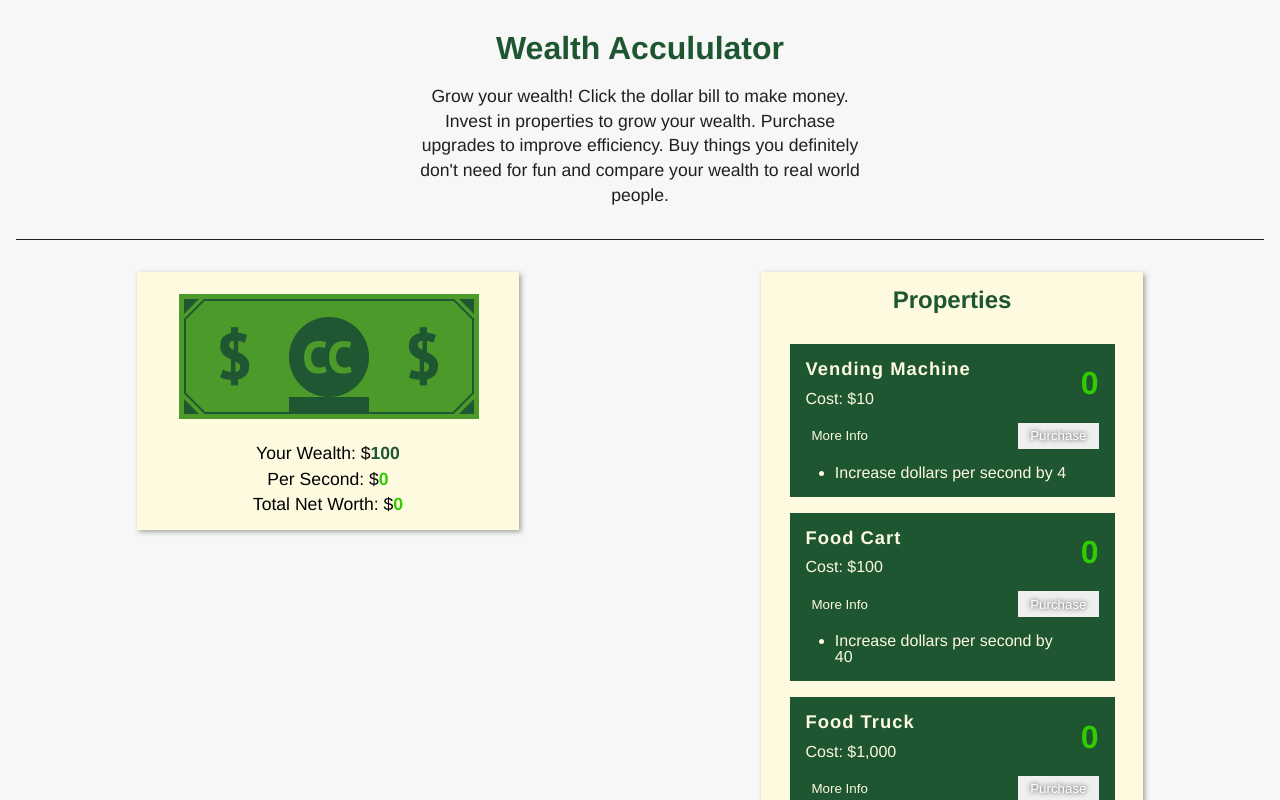
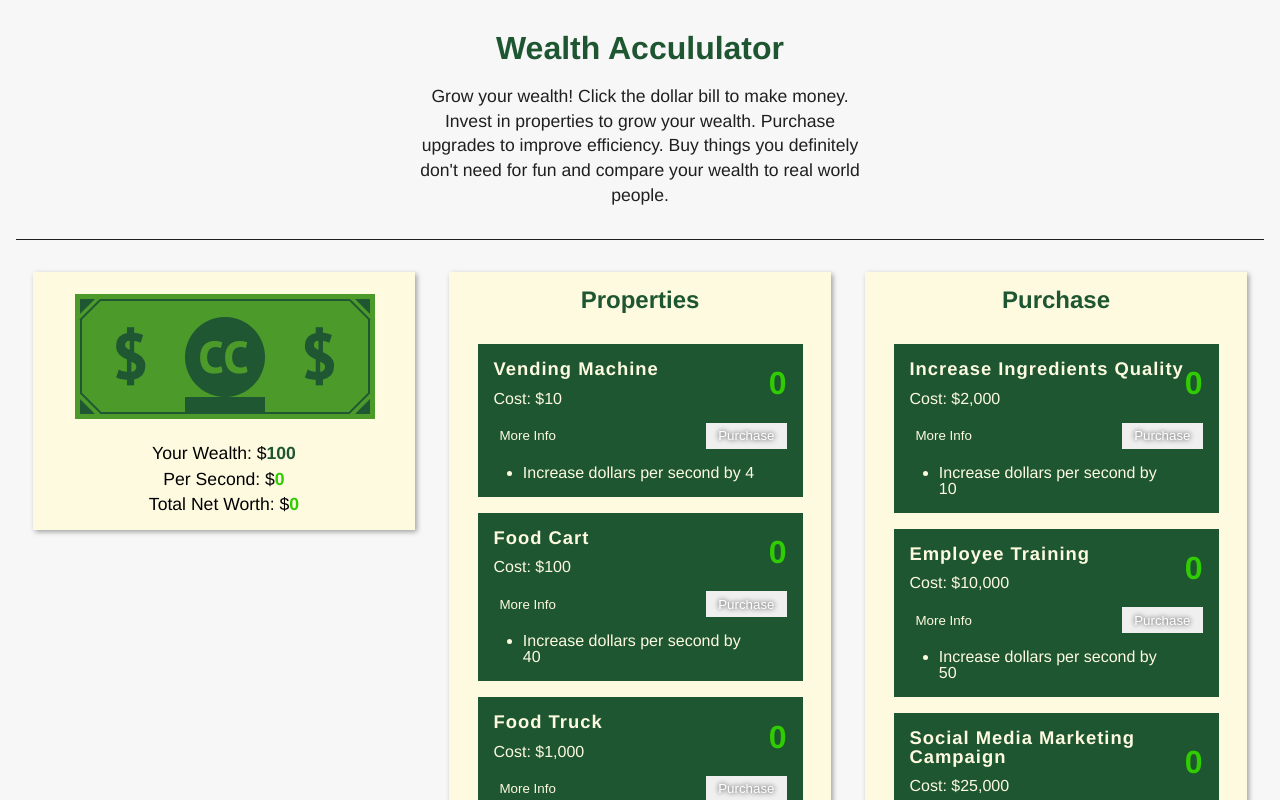
Before and after one commit to dkersten/accumulator-game-vue, a Vue app: page / in a window 1280 px wide. Shown: the top 800 px of the page. Built offline with nearby package versions, Linux system fonts and the light colour scheme.

Commit message:
worked on purchase upgrade section

```diff
--- /dev/null
+++ b/src/components/PurchaseCard.vue
@@ -0,0 +1,187 @@
+<template>
+    <div>
+        <div v-for="purchase in purchases" :key="purchase.name" class="purchase">
+            <div class="top">
+                <div class="left">
+                    <h3>{{purchase.name}}</h3>
+                    <span class="cost">
+                    Cost: $<span class="price">{{purchase.price.toLocaleString()}}</span>
+                    </span>
+                </div>
+                <div class="right">
+                    <span class="quantity">
+                        {{purchase.numOwned.toLocaleString()}}
+                    </span>
+                </div>
+            </div>
+            <div class="bottom">
+              <div class="button-container">
+                <button class="more-info hidden">
+                  More Info <i class="fal fa-angle-down"></i>
+                </button>
+                <button class="buy">
+                  Purchase
+                </button>
+              </div>
+              <div class="more-info-container">
+                <ul>
+                  <li>Increase dollars per second by <span class="dps-rate-food-cart">{{purchase.scorePerSecond}}</span></li>
+                </ul>
+              </div>
+            </div>
+        </div>
+    </div>
+</template>
+
+<script>
+export default {
+    name: "PurchaseCard",
+    components: {
+
+    },
+
+    data() {
+        return {
+            purchases: [
+                {
+                    name: "Increase Ingredients Quality",
+                    price: 2000,
+                    numOwned: 0,
+                    scorePerSecond: 10
+                },
+                {
+                    name: "Employee Training",
+                    price: 10000,
+                    numOwned: 0,
+                    scorePerSecond: 50
+                },
+                {
+                    name: "Social Media Marketing Campaign",
+                    price: 25000,
+                    numOwned: 0,
+                    scorePerSecond: 72
+                },
+                {
+                    name: "Print Marketing Campaign",
+                    price: 60000,
+                    numOwned: 0,
+                    scorePerSecond: 95
+                },
+                {
+                    name: "TV Marketing Campaign",
+                    price: 100000,
+                    numOwned: 0,
+                    scorePerSecond: 117
+                },
+                {
+                    name: "Upgrade Supply Chain Logistics",
+                    price: 250000,
+                    numOwned: 0,
+                    scorePerSecond: 155
+                },
+            ]
+        }
+    }
+}
+</script>
+
+<style lang="scss" scoped>
+
+    @import '../assets/scss/variables.scss';
+    @import '../assets/scss/mixins.scss';
+
+    .purchase {
+        background: $color-green-dark;
+        margin-bottom: 1rem;
+        padding: 1rem;
+
+        .top {
+            display: flex;
+            justify-content: space-between;
+            align-items: center;
+        }
+
+        .bottom {
+            flex-basis: 100%;
+            margin-top: 1rem;
+            text-align: center;
+
+            .button-container {
+                display: flex;
+                flex-wrap: wrap;
+                justify-content: space-between;
+            }
+
+            button.more-info {
+                background: none;
+                color: $color-cream;
+                border: none;
+
+                &:hover {
+                cursor: pointer;
+                }
+            }
+
+            button.buy {
+                color: $color-white;
+                text-shadow: 0 0 5px $color-grey-dark;
+                border: none;
+                padding: 0.35rem 0.75rem;
+
+                &:hover {
+                    cursor: pointer;
+                }
+
+                &.enabled {
+                    background: $color-green-bright;
+                }
+
+                &.disabled {
+                    background: $color-red;
+                    cursor: not-allowed;
+                }
+            }
+
+            .more-info-container {
+                &.hide {
+                    display: none;
+                }
+
+                &.show {
+                    display: block;
+                }
+
+                width: 80%;
+                margin: 1rem auto 0;
+
+                * {
+                    color: $color-cream;
+                }
+
+                ul {
+                    text-align: left;
+                    list-style: disc;
+                }
+            }
+        }
+
+        h3 {
+            font-size: 1.15rem;
+            font-weight: 700;
+            color: $color-cream;
+            letter-spacing: 1px;
+            margin-bottom: 0.75rem;
+        }
+
+        span.cost {
+            color: $color-cream;
+        }
+
+        span.quantity {
+            font-weight: 700;
+            font-size: 2rem;
+            color: $color-green-bright;
+        }
+    }
+
+</style>
--- a/src/containers/BusinessContainer.vue
+++ b/src/containers/BusinessContainer.vue
@@ -2,6 +2,7 @@
     <div class="main-container">
         <StatsContainer></StatsContainer>
         <PropertiesContianer></PropertiesContianer>
+        <PurchaseContainer></PurchaseContainer>
     </div>
 </template>
 
@@ -9,13 +10,15 @@
 
 import StatsContainer from '../containers/StatsContainer'
 import PropertiesContianer from './PropertiesContainer'
+import PurchaseContainer from './PurchaseContainer'
 
 export default {
 
     name: "BusinessContainer",
     components: {
         StatsContainer,
-        PropertiesContianer
+        PropertiesContianer,
+        PurchaseContainer
     }
 
 }
@@ -36,6 +39,7 @@ export default {
         display: flex;
         flex-wrap: wrap;
         justify-content: space-between;
+        align-items: flex-start;
 
         .stats-container {
             flex-basis: 100%;
--- /dev/null
+++ b/src/containers/PurchaseContainer.vue
@@ -0,0 +1,43 @@
+<template>
+    <section class="purchase-container">
+        <h3>Purchase</h3>
+        <div class="purchases-container">
+            <PurchaseCard></PurchaseCard>
+        </div>
+    </section>
+</template>
+
+<script>
+
+import PurchaseCard from '../components/PurchaseCard'
+
+export default {
+    name: 'PurchaseContainer',
+    components: {
+        PurchaseCard
+    }
+}
+</script>
+
+<style lang="scss" scoped>
+
+    @import '../assets/scss/variables.scss';
+    @import '../assets/scss/mixins.scss';
+
+    .purchase-container {
+        @include section-styling;
+
+        h3 {
+            @include heading-styling-main;
+            font-size: $font-header-sm;
+            margin-bottom: $vertical-spacing-md;
+        }
+
+        .purchases-container {
+            max-width: 325px;
+            margin-left: auto;
+            margin-right: auto;
+        }
+    }
+
+</style>
```
